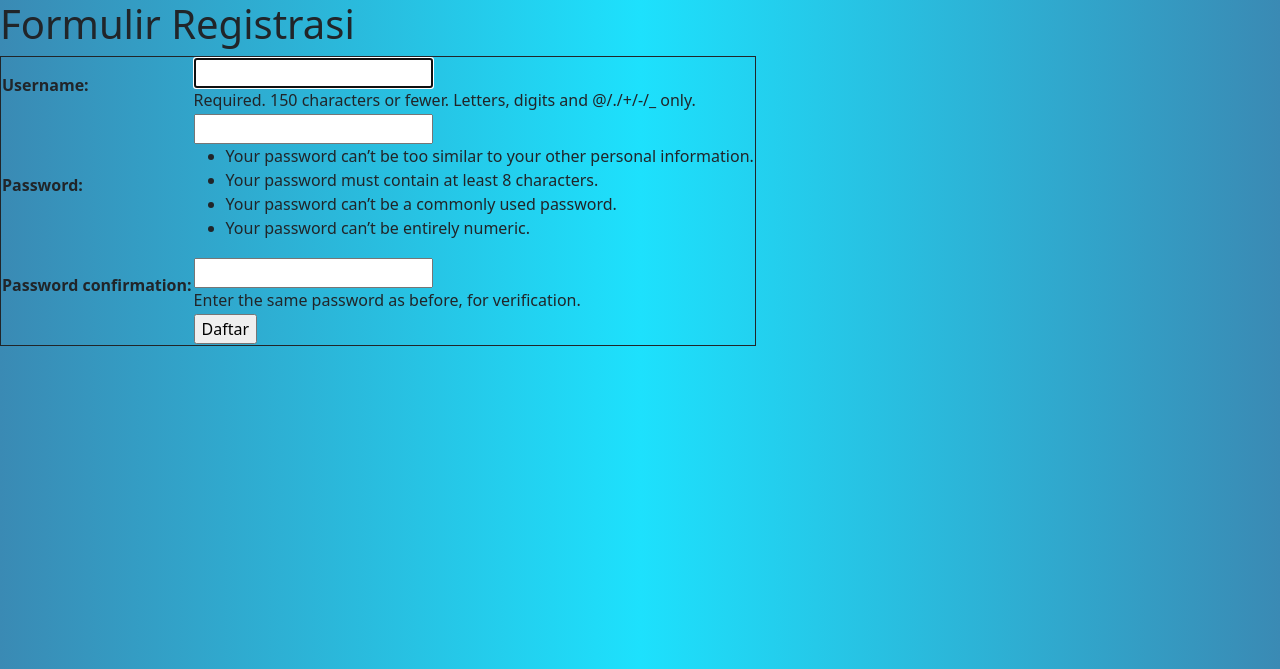
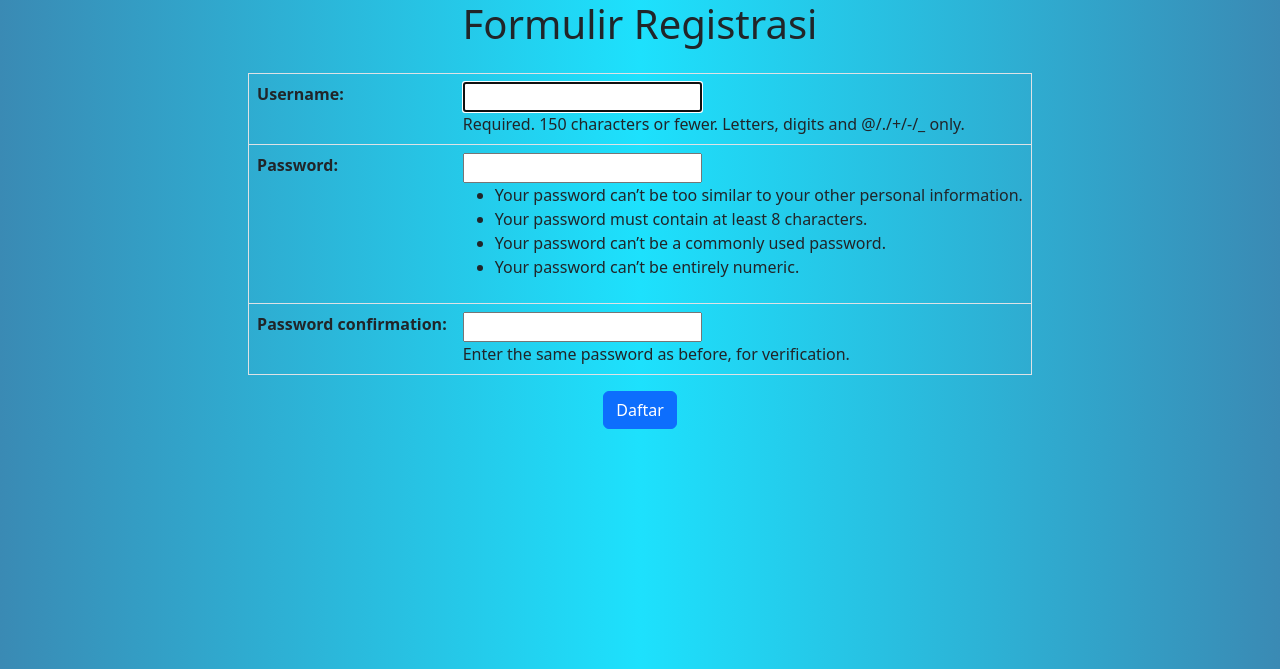
Before and after one commit to ariefbraja/PBP-Tugas-2, a Django app: page /todolist/register/ in a window 1280 px wide. Shown: the top 669 px of the page. Run offline with Django 4.2, Linux system fonts and the light colour scheme.

Commit message:
Tugas 5 Update 4

```diff
--- a/todolist/templates/register.html
+++ b/todolist/templates/register.html
@@ -6,20 +6,17 @@
 
 {% block content %}
 
-<div class = "login">
+<div class = "login" style="text-align:center;">
 
     <h1>Formulir Registrasi</h1>
 
         <form method="POST" >
             {% csrf_token %}
-            <table>
+            <table class="table solid border w-auto" style="text-align:left;margin-right:auto;margin-left:auto;margin-top:25px;">
                 {{ form.as_table }}
-                <tr>
-                    <td></td>
-                    <td><input type="submit" name="submit" value="Daftar"/></td>
-                </tr>
             </table>
         </form>
+        <input class="btn btn-primary" type="submit" name="submit" value="Daftar" />
 
     {% if messages %}
         <ul>
```
